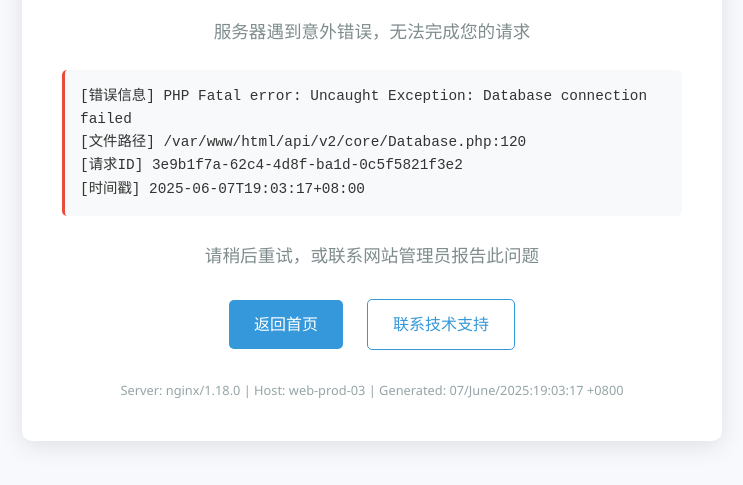
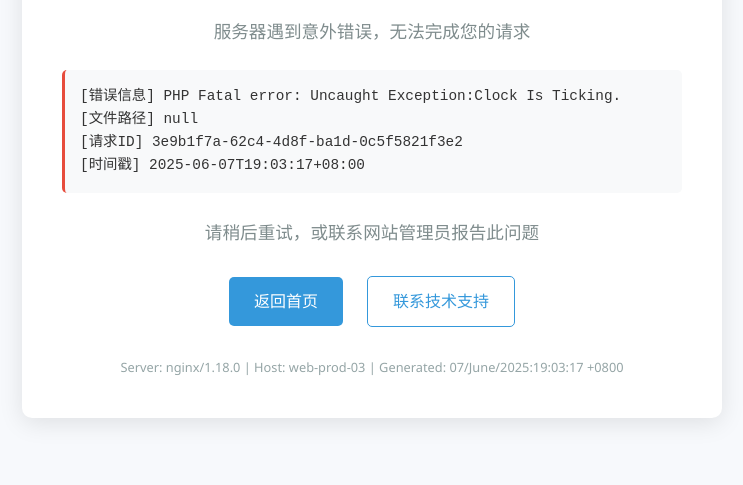
Before and after one commit to BlackCat123768/JJWwot.github.io, a plain HTML site: page index.html in a window 1280 px wide. Shown: the part 347-832 px from the top of the page, without its empty margins (268-1011 px from the left). Drawn offline with Linux system fonts and the light colour scheme.

Commit message:
Update index.html

```diff
--- a/index.html
+++ b/index.html
@@ -86,8 +86,8 @@
         <p>服务器遇到意外错误，无法完成您的请求</p>
 
         <div class="error-details">
-            [错误信息] PHP Fatal error: Uncaught Exception: Database connection failed<br>
-            [文件路径] /var/www/html/api/v2/core/Database.php:120<br>
+            [错误信息] PHP Fatal error: Uncaught Exception:Clock Is Ticking.<br>
+            [文件路径] null<br>
             [请求ID] 3e9b1f7a-62c4-4d8f-ba1d-0c5f5821f3e2<br>
             [时间戳] 2025-06-07T19:03:17+08:00
         </div>
```
